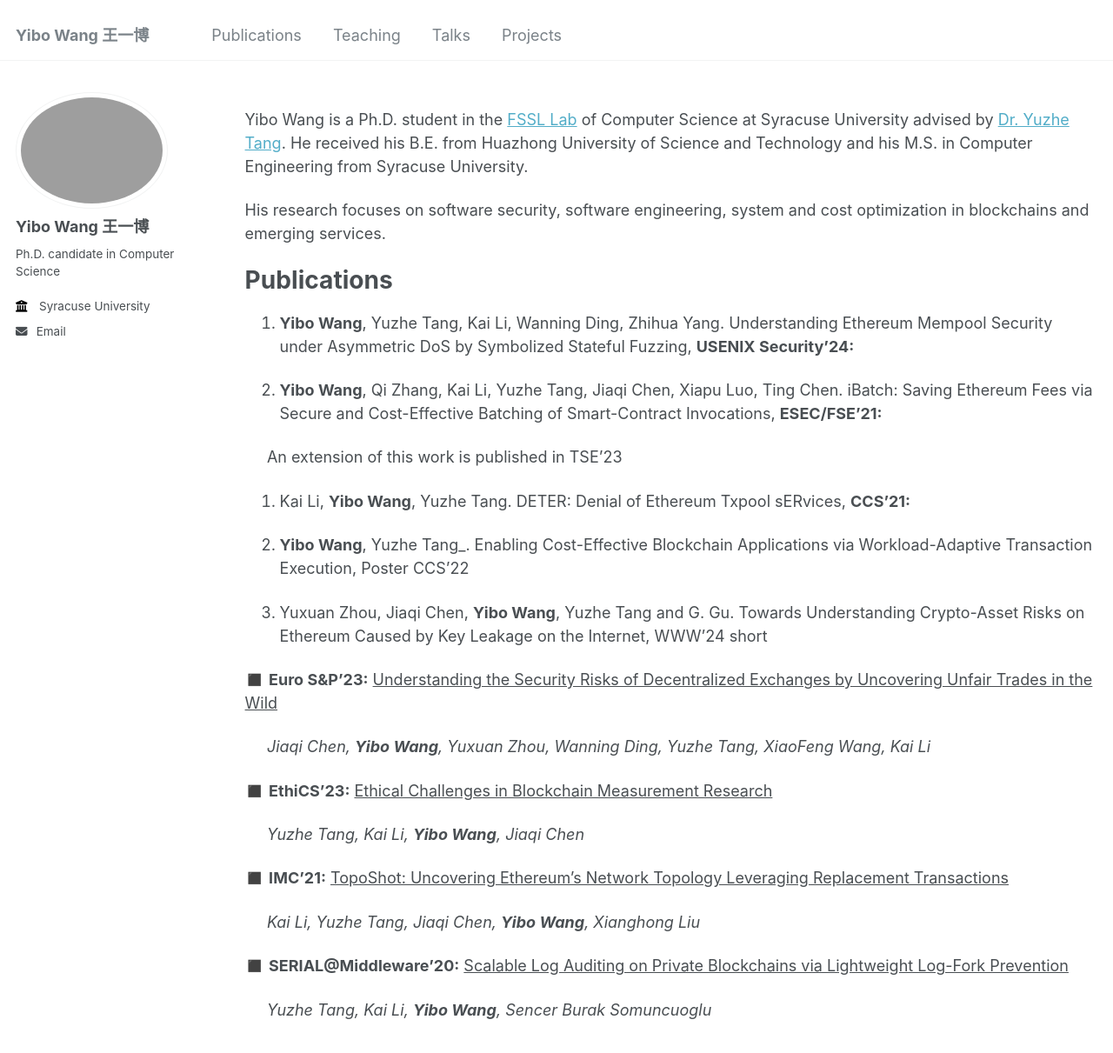
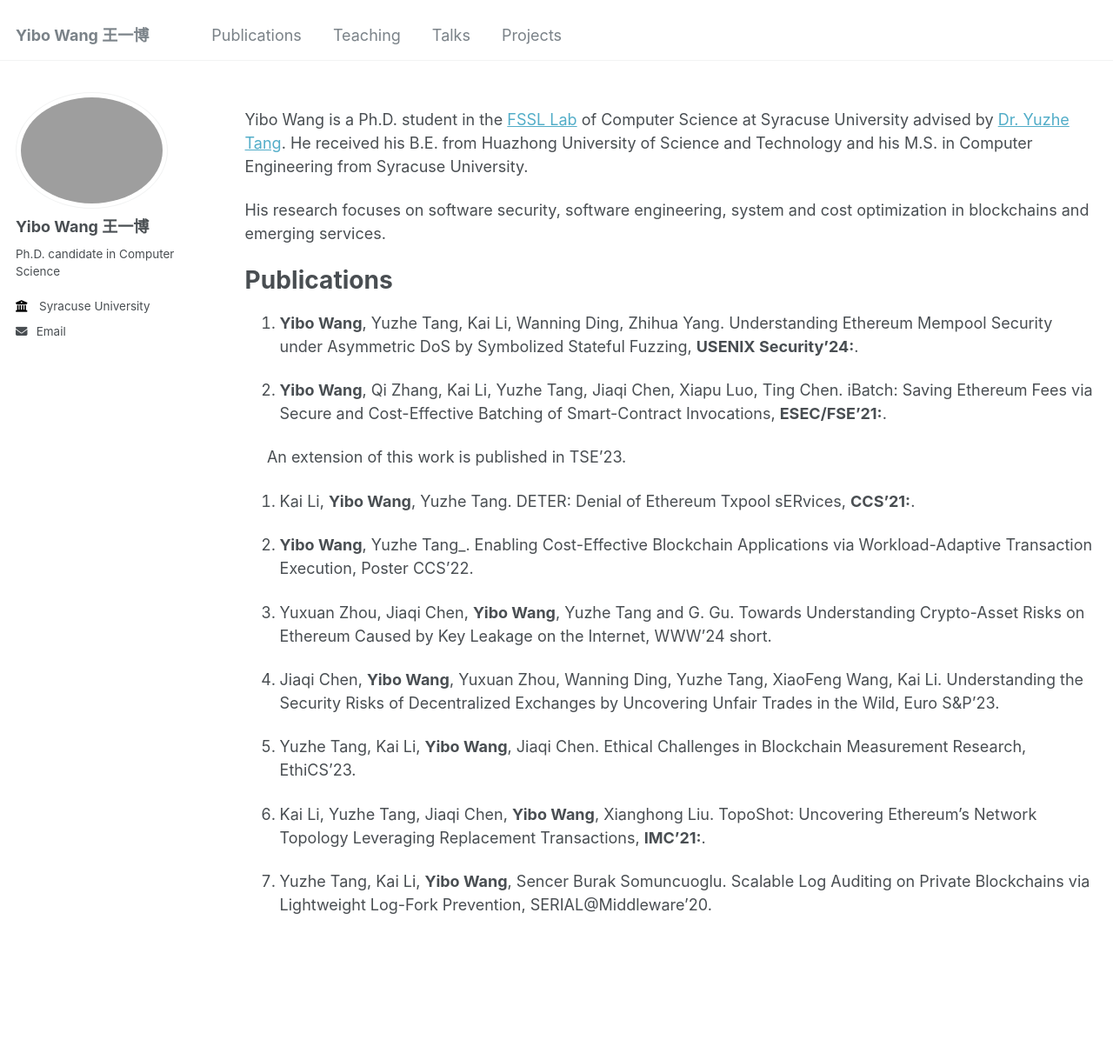
Before and after one commit to wangyibo0308/wangyibo0308.github.io, a Jekyll site: the page built from _pages/about.md, in a window 1280 px wide and 1396 px high. Shown: the top 1211 px of the window at 87% size. Built offline with Jekyll 4.4.1, drawn with Linux system fonts in a browser that asks for light colours; part of the change alters nothing that is shown.

Commit message:
Update about.md

```diff
--- a/_pages/about.md
+++ b/_pages/about.md
@@ -16,33 +16,22 @@ His research focuses on software security, software engineering, system and cost
 Publications
 ======
 
-1. **Yibo Wang**, Yuzhe Tang, Kai Li, Wanning Ding, Zhihua Yang. Understanding Ethereum Mempool Security under Asymmetric DoS by Symbolized Stateful Fuzzing, **USENIX Security'24:**
+1. **Yibo Wang**, Yuzhe Tang, Kai Li, Wanning Ding, Zhihua Yang. Understanding Ethereum Mempool Security under Asymmetric DoS by Symbolized Stateful Fuzzing, **USENIX Security'24:**.
 
-2. **Yibo Wang**, Qi Zhang, Kai Li, Yuzhe Tang, Jiaqi Chen, Xiapu Luo, Ting Chen. iBatch: Saving Ethereum Fees via Secure and Cost-Effective Batching of Smart-Contract Invocations, **ESEC/FSE'21:**
+2. **Yibo Wang**, Qi Zhang, Kai Li, Yuzhe Tang, Jiaqi Chen, Xiapu Luo, Ting Chen. iBatch: Saving Ethereum Fees via Secure and Cost-Effective Batching of Smart-Contract Invocations, **ESEC/FSE'21:**.
 
-&nbsp;&nbsp;&nbsp;&nbsp;  An extension of this work is published in TSE'23
+&nbsp;&nbsp;&nbsp;&nbsp;  An extension of this work is published in TSE'23.
 
-3. Kai Li, **Yibo Wang**, Yuzhe Tang. DETER: Denial of Ethereum Txpool sERvices, **CCS'21:**
+3. Kai Li, **Yibo Wang**, Yuzhe Tang. DETER: Denial of Ethereum Txpool sERvices, **CCS'21:**.
 
-4. **Yibo Wang**, Yuzhe Tang_. Enabling Cost-Effective Blockchain Applications via Workload-Adaptive Transaction Execution, Poster CCS'22
+4. **Yibo Wang**, Yuzhe Tang_. Enabling Cost-Effective Blockchain Applications via Workload-Adaptive Transaction Execution, Poster CCS'22.
 
-5. Yuxuan Zhou, Jiaqi Chen, **Yibo Wang**, Yuzhe Tang and G. Gu. Towards Understanding Crypto-Asset Risks on Ethereum Caused by Key Leakage on the Internet, WWW'24 short
+5. Yuxuan Zhou, Jiaqi Chen, **Yibo Wang**, Yuzhe Tang and G. Gu. Towards Understanding Crypto-Asset Risks on Ethereum Caused by Key Leakage on the Internet, WWW'24 short.
 
+6. Jiaqi Chen, **Yibo Wang**, Yuxuan Zhou, Wanning Ding, Yuzhe Tang, XiaoFeng Wang, Kai Li. Understanding the Security Risks of Decentralized Exchanges by Uncovering Unfair Trades in the Wild, Euro S&P'23.
 
-◼️ **Euro S&P'23:** <span style="text-decoration: underline;">Understanding the Security Risks of Decentralized Exchanges by Uncovering Unfair Trades in the Wild</span>
+7. Yuzhe Tang, Kai Li, **Yibo Wang**, Jiaqi Chen. Ethical Challenges in Blockchain Measurement Research, EthiCS'23.
 
-&nbsp;&nbsp;&nbsp;&nbsp;  _Jiaqi Chen, **Yibo Wang**, Yuxuan Zhou, Wanning Ding, Yuzhe Tang, XiaoFeng Wang, Kai Li_
+8. Kai Li, Yuzhe Tang, Jiaqi Chen, **Yibo Wang**, Xianghong Liu. TopoShot: Uncovering Ethereum’s Network Topology Leveraging Replacement Transactions, **IMC'21:**.
 
-
-◼️ **EthiCS'23:** <span style="text-decoration: underline;">Ethical Challenges in Blockchain Measurement Research</span>
-
-&nbsp;&nbsp;&nbsp;&nbsp;  _Yuzhe Tang, Kai Li, **Yibo Wang**, Jiaqi Chen_
-
-◼️ **IMC'21:** <span style="text-decoration: underline;">TopoShot: Uncovering Ethereum’s Network Topology Leveraging Replacement Transactions</span>
-
-&nbsp;&nbsp;&nbsp;&nbsp;  _Kai Li, Yuzhe Tang, Jiaqi Chen, **Yibo Wang**, Xianghong Liu_
-
-
-◼️ **SERIAL@Middleware'20:** <span style="text-decoration: underline;">Scalable Log Auditing on Private Blockchains via Lightweight Log-Fork Prevention</span>
-
-&nbsp;&nbsp;&nbsp;&nbsp;  _Yuzhe Tang, Kai Li, **Yibo Wang**, Sencer Burak Somuncuoglu_
+9. Yuzhe Tang, Kai Li, **Yibo Wang**, Sencer Burak Somuncuoglu. Scalable Log Auditing on Private Blockchains via Lightweight Log-Fork Prevention, SERIAL@Middleware'20.
```
